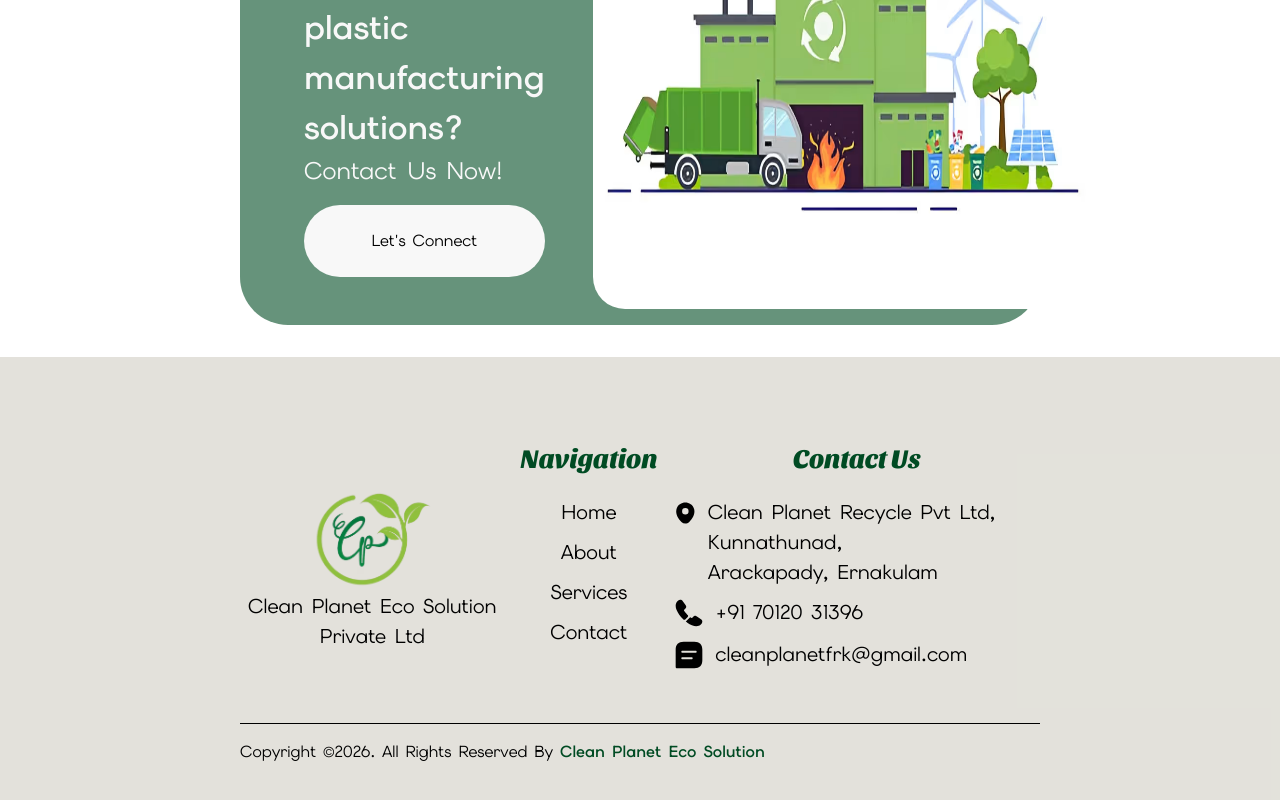
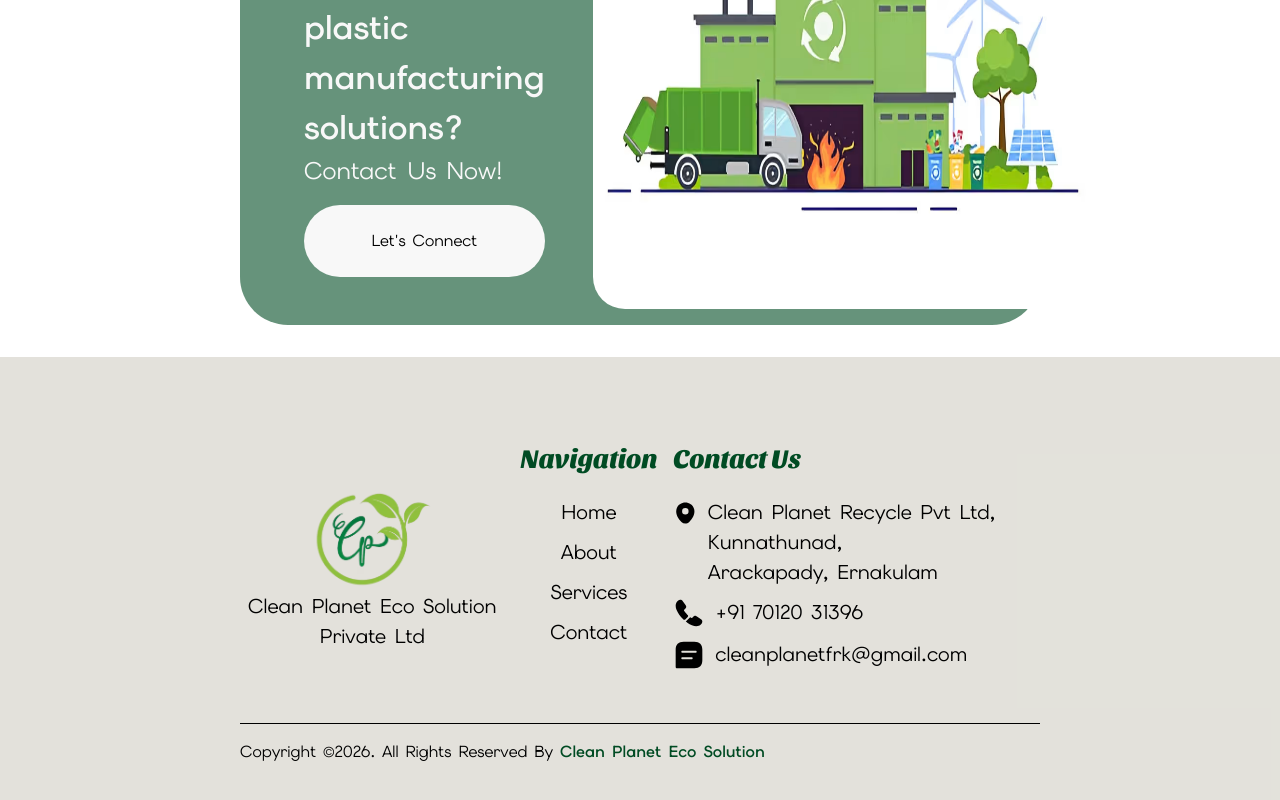
Before and after one commit to MuhammedSuhail10/cleanplanet, a Nuxt app: page / in a window 1280 px wide. Shown: the part 2849-3649 px from the top of the page. Built offline with nearby package versions, Linux system fonts and the light colour scheme.

Commit message:
Clean Planet

```diff
--- a/app/components/links/footer.vue
+++ b/app/components/links/footer.vue
@@ -27,8 +27,8 @@
                 </div>
             </div>
             <div>
-                <h5 class="font-[sansita] text-[#004b23] text-[20pt] text-center">Contact Us</h5>
-                <div class="flex flex-col gap-[0.5em] my-[1em] text-[15pt]">
+                <h5 class="font-[sansita] text-[#004b23] text-[20pt] text-center md:text-start">Contact Us</h5>
+                <div class="flex flex-col gap-[0.5em] justify-center my-[1em] text-[15pt]">
                     <div class="flex gap-[0.5em] items-start">
                         <svg xmlns="http://www.w3.org/2000/svg" width="32" height="32" viewBox="0 0 24 24" fill="none">
                             <path
```
